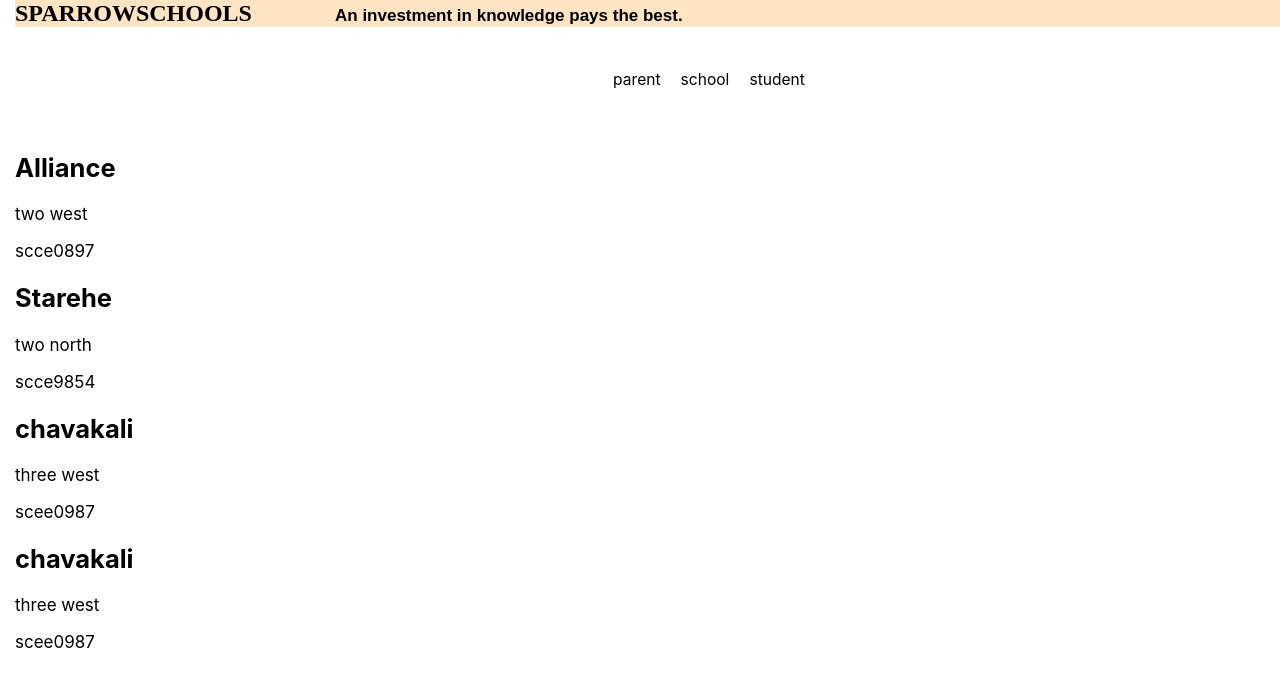
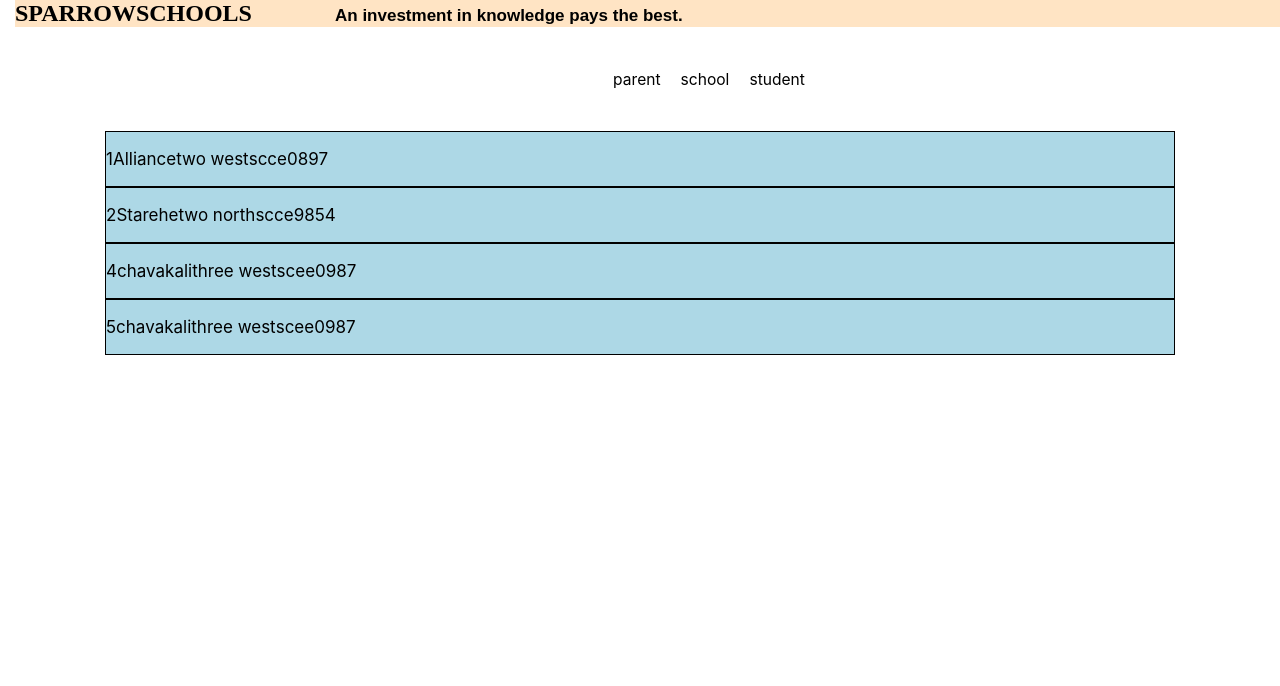
Before and after one commit to shaddsparrow/sparrow-school-server, a React (Create React App) app in the folder client/: page / in a window 1280 px wide. Shown: the top 686 px of the page. Built offline with nearby package versions, Linux system fonts and the light colour scheme.

Commit message:
made changes to className

```diff
--- a/client/src/highschool.js
+++ b/client/src/highschool.js
@@ -1,19 +1,19 @@
 import React from "react";
 
 
-function Highschool ({highschooldisplay}){
-const { namee, form, reg_id} = highschooldisplay;
+function Highschool({ highschooldisplay }) {
+    const { id, namee, form, reg_id } = highschooldisplay;
 
-return(
-    <div>
-        <h2>{namee}</h2>
-        <p>{form}</p>
-        <p>{reg_id}</p>
-    </div>
-);
-
-
-
+    return (
+        <span>
+        <div className = "ss-body">
+            <p>{id}</p>
+            <p>{namee}</p>
+            <p>{form}</p>
+            <p>{reg_id}</p>
+        </div>
+        </span>
+    );
 }
 
 export default Highschool;
```
